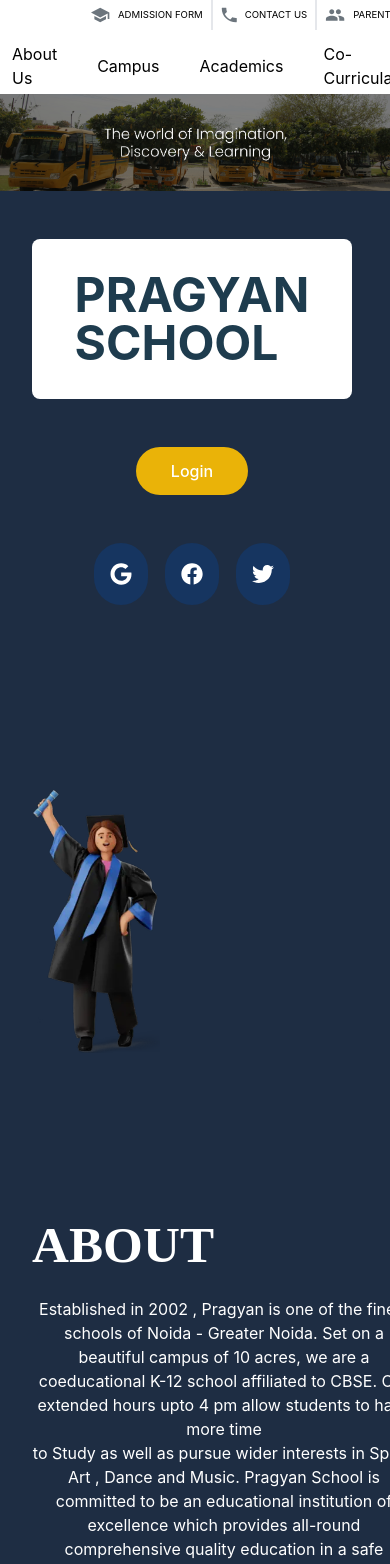
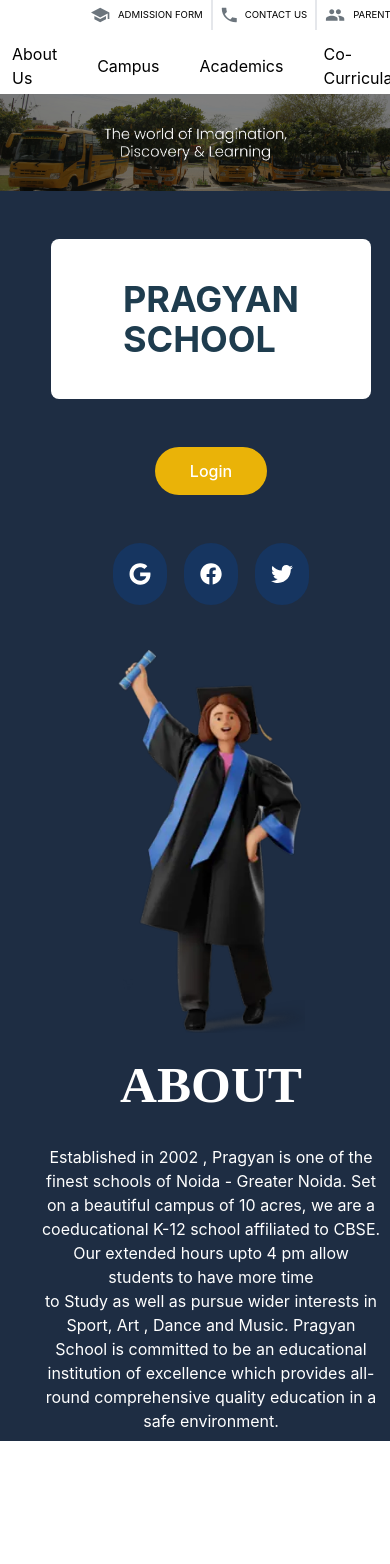
Before and after one commit to sinhasatyam045/Alum_Fullstack, a React (Vite) app: page / in a window 390 px wide. Shown: the top 1564 px of the page. After the commit the page ends 1441 px from the top, so only its background shows below. Built offline with nearby package versions, Linux system fonts and the light colour scheme.

Commit message:
HomePage Responsive

```diff
--- a/src/components/home/home.jsx
+++ b/src/components/home/home.jsx
@@ -1,7 +1,7 @@
 import React from "react";
 import img from "../../../public/Images/diploma.png";
-import img4 from "../../../public/Images/background.png"
-import { FaFacebook, FaGoogle, FaTwitter } from 'react-icons/fa'
+import img4 from "../../../public/Images/background.png";
+import { FaFacebook, FaGoogle, FaTwitter } from "react-icons/fa";
 
 import { useNavigate } from "react-router-dom";
 import Navbar from "../helper/navbar";
@@ -10,7 +10,7 @@ function Home() {
   const navigate = useNavigate();
   const handleLoginClick = () => {
     navigate("/onboarding1");
-  }
+  };
   return (
     <>
       <div>
@@ -20,51 +20,44 @@ function Home() {
         className="flex flex-col sm:flex-col "
         style={{ backgroundColor: "#1E2D43" }}
       >
-
-      <div >
+        <div>
           <img className="w-full h-1/2" src={img4} alt="" />
         </div>
 
-      <div className="mt-12  mx-auto flex flex-col gap-24 sm:flex-row pl-8">
-        <div className="w-1/3 flex flex-col">
+        <div className="mt-12  mx-auto flex flex-col gap-4 md:flex-row pl-8">
+          <div className="lg:w-1/3 flex flex-col">
             <div className="flex flex-col justify-center items-center mx-auto">
               <div className="w-80 h-40 bg-white rounded-lg overflow-hidden flex items-center justify-center">
-              <p className="text-5xl font-bold" style={{ color: "#1E3C4E" }}>
+                <p
+                  className="text-4xl lg:text-5xl font-bold"
+                  style={{ color: "#1E3C4E" }}
+                >
                   PRAGYAN <br /> SCHOOL
                 </p>
               </div>
               <div className="mt-12 flex ">
-              <button className="bg-yellow-500 w-28 text-white px-6 py-3 rounded-3xl"
+                <button
+                  className="bg-yellow-500 w-28 text-white px-6 py-3 rounded-3xl"
                   onClick={handleLoginClick}
                 >
                   Login
                 </button>
               </div>
               <div className="flex w-2/3 m-3 mt-8 ">
-              <button
-                className=" text-lg font-bold w-1/4 text-white p-2 rounded-full mx-auto my-4 hover:bg-blue-900 transition-all duration-200 ease-in-out"
-              >
+                <button className=" text-lg font-bold w-1/4 text-white p-2 rounded-full mx-auto my-4 hover:bg-blue-900 transition-all duration-200 ease-in-out">
                   <FaGoogle size={22} className="mx-auto m-3" />
                 </button>
-              <button
-                className=" text-lg font-bold w-1/4 text-white p-2 rounded-full mx-auto my-4 hover:bg-blue-800 transition-all duration-200 ease-in-out"
-              >
+                <button className=" text-lg font-bold w-1/4 text-white p-2 rounded-full mx-auto my-4 hover:bg-blue-800 transition-all duration-200 ease-in-out">
                   <FaFacebook size={22} className="mx-auto " />
                 </button>
-              <button
-                className=" text-lg font-bold w-1/4 text-white p-2 rounded-full mx-auto my-4 hover:bg-blue-800 transition-all duration-200 ease-in-out"
-              >
+                <button className=" text-lg font-bold w-1/4 text-white p-2 rounded-full mx-auto my-4 hover:bg-blue-800 transition-all duration-200 ease-in-out">
                   <FaTwitter size={22} className="mx-auto" />
                 </button>
               </div>
-
+            </div>
           </div>
 
-
-
-        </div>
-
-        <div className="w-1/3 h-full ">
+          <div className="flex  lg:w-1/3 h-full justify-center	">
             <img
               loading="lazy"
               src={img}
@@ -72,39 +65,24 @@ function Home() {
             />
           </div>
 
-        <div className="w-1/3 flex flex-col mt-4 ">
+          <div className=" lg:w-1/3  mt-4 ">
             <h1 className=" text-center text-white text-md font-bold font-['Poppins'] leading-10">
               ABOUT
             </h1>
-          <p className="mt-8 w-96 text-center text-white">
-            Established in 2002 , Pragyan is one
-            of the finest schools of Noida -
-            Greater Noida. Set on a beautiful
-            campus of 10 acres, we are a
-            coeducational K-12 school affiliated
-            to CBSE. Our extended hours upto 4
-            pm allow students to have more time
-            <br /> to Study as well as pursue
-            wider interests in Sport, Art , Dance
-
-            and Music. Pragyan School is
-
-            committed to be an educational
-
-            institution of excellence which
-
-            provides all-round comprehensive
-
-            quality education in a safe
-
-            environment.
+            <p className="mt-8 text-center p-2 text-white">
+              Established in 2002 , Pragyan is one of the finest schools of
+              Noida - Greater Noida. Set on a beautiful campus of 10 acres, we
+              are a coeducational K-12 school affiliated to CBSE. Our extended
+              hours upto 4 pm allow students to have more time
+              <br /> to Study as well as pursue wider interests in Sport, Art ,
+              Dance and Music. Pragyan School is committed to be an educational
+              institution of excellence which provides all-round comprehensive
+              quality education in a safe environment.
             </p>
-
           </div>
         </div>
       </div>
     </>
-
   );
 }
 
```
Lines whose indentation alone changed are shown as unchanged.
